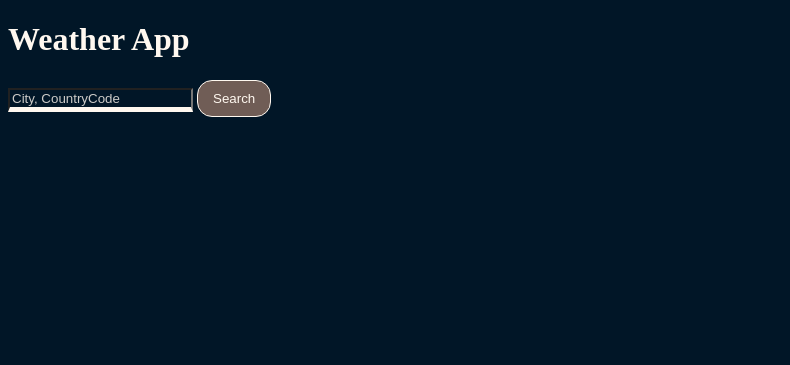
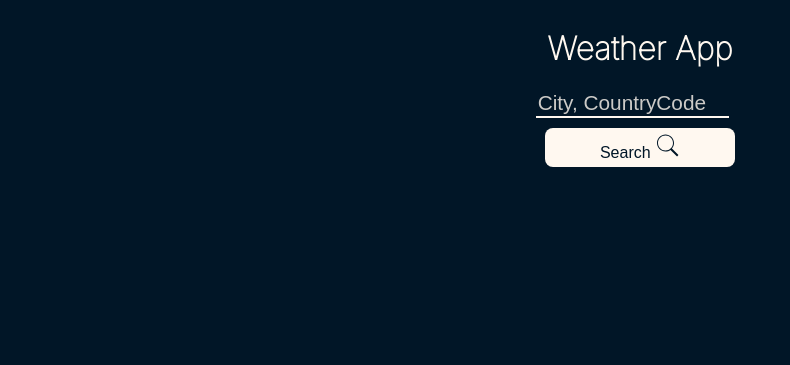
Before and after one commit to JRanden/weather_app, a plain HTML site: page index.html in a window 1280 px wide. Shown: the whole page, without its empty margins (0-790 px from the left). Drawn offline with Linux system fonts and the light colour scheme.

Commit message:
Made all logic needed to display weather information

```diff
--- a/index.html
+++ b/index.html
@@ -1,15 +1,31 @@
 <!DOCTYPE html>
 <html lang="en">
 <head>
+    <link rel="preconnect" href="https://fonts.googleapis.com">
+    <link rel="preconnect" href="https://fonts.gstatic.com" crossorigin>
+    <link href="https://fonts.googleapis.com/css2?family=Inter:wght@100&display=swap" rel="stylesheet">
     <meta charset="UTF-8">
     <meta name="viewport" content="width=device-width, initial-scale=1.0">
     <link rel="stylesheet" href="./styles.css">
     <title>Jonathan Randen Weather app</title>
 </head>
 <body>
-    <h1>Weather App</h1>
-    <input type="text" placeholder="City, CountryCode" id="searchField">
-    <button id="searchButton">Search</button>
+    <div class="displayArea">
+        <h1>Weather App</h1>
+        <input type="text" placeholder="City, CountryCode" id="searchField">
+        <button id="searchButton">
+            Search
+        <svg xmlns="http://www.w3.org/2000/svg"  viewBox="0 0 50 50" width="25px" height="25px" id="searchSvg"><path d="M 21 3 C 11.621094 3 4 10.621094 4 20 C 4 29.378906 11.621094 37 21 37 C 24.710938 37 28.140625 35.804688 30.9375 33.78125 L 44.09375 46.90625 L 46.90625 44.09375 L 33.90625 31.0625 C 36.460938 28.085938 38 24.222656 38 20 C 38 10.621094 30.378906 3 21 3 Z M 21 5 C 29.296875 5 36 11.703125 36 20 C 36 28.296875 29.296875 35 21 35 C 12.703125 35 6 28.296875 6 20 C 6 11.703125 12.703125 5 21 5 Z"/>
+        </svg></button>
+        <h2 id="showCity"></h2>
+        <h1 id="temp"></h1>
+        <h3 id="feelsLike"></h3>
+        <div id="icon"> <img id="wicon" src=""alt="Weather Icon"></div>
+        <h3 id="weather"></h3>
+        <h3 id= "minMax"></h3>
+
+    </div>
     <script src="./script.js"></script>
+
 </body>
 </html>
--- a/script.js
+++ b/script.js
@@ -2,6 +2,7 @@
 
 let input = document.getElementById("searchField")
 let inputButton = document.getElementById("searchButton")
+
 
 inputButton.addEventListener("click", getValue);
 
@@ -16,16 +17,30 @@ function getValue() {
     let myCity = document.getElementById("searchField").value
     let myKey = "2e7ab11015602d7d8c302c7e61e44627"
     let myAPI =`https://api.openweathermap.org/data/2.5/weather?q=${myCity}&units=metric&appid=${myKey}`
+    let showCity = document.getElementById("showCity")
+    let showTemp = document.getElementById("temp")
+    let showFeelsLike = document.getElementById("feelsLike")
+    let showWeather = document.getElementById("weather")
+    let showMaxMin = document.getElementById("minMax")
+
     console.log("klikk")
     console.log(myCity)
     fetch(myAPI)
     .then( response => response.json())
     .then(data => {
     console.log(data)
-    console.log(data.main.temp)
-    console.log(data.main.temp_min)
-    console.log(data.main.temp_max)
-
+    var iconcode = data.weather[0].icon
+    var iconurl = "http://openweathermap.org/img/w/" + iconcode + ".png";
+    var img = document.getElementById("wicon");
+    img.src = iconurl
+    var src = document.getElementById("icon");
+    img.style.display = "block"
+    src.appendChild(img);
+    showCity.textContent = `${myCity}`
+    showTemp.textContent = `${data.main.temp}°`
+    showFeelsLike.textContent = `Feels like ${data.main.feels_like}°`
+    showWeather.textContent = `${data.weather[0].description}`
+    showMaxMin.textContent = `H:${data.main.temp_max}° / L:${data.main.temp_min}°`
  })
 
 
--- a/styles.css
+++ b/styles.css
@@ -2,6 +2,8 @@
     --main: #011627;
     --secondary: #FFF8F0;
     --accent: #705D56;
+    font-family: 'Inter', sans-serif;
+    color: var(--secondary);
 
 }
 
@@ -9,9 +11,6 @@ body {
     background-color: var(--main);
 }
 
-h1{
-    color: var(--secondary);
-}
 
 ::placeholder{
     color:var(--secondary);
@@ -20,19 +19,42 @@ h1{
 
 input, input [type=text] {
     background-color: var(--main);
-    border-bottom: 5px solid var(--secondary);
+    border: 0;
+    outline: 0;
+    width: 15%;
+    border-bottom: 2px solid var(--secondary);
     color:var(--secondary);
+    font-size: 1.3rem;
+    margin-right: 15px;
 
 }
 
 button{
-    background-color: var(--accent);
-    color: var(--secondary);
-    border-color: var(--secondary);
-    border-style: solid;
-    padding: 10px;
-    padding-left: 15px;
-    padding-right: 15px;
-    border-width: 1px;
-    border-radius: 15px;
+    background-color: var(--secondary);
+    color: var(--main);
+    border-style: none;
+    padding: 5px;
+    width: 15%;
+    margin-top: 10px;
+    border-width: 3px;
+    border-radius: 8px;
+    font-size: 1rem;
+    align-self: center;
 }
+
+#searchButton svg {
+    fill: var(--main);
+}
+
+#wicon{
+    display: none;
+}
+
+.displayArea{
+    display: flex;
+    flex-wrap: wrap;
+    flex-direction: column;
+    justify-content: center;
+    align-items: center;
+
+}
```
Also changed, not shown: 1 other file.
